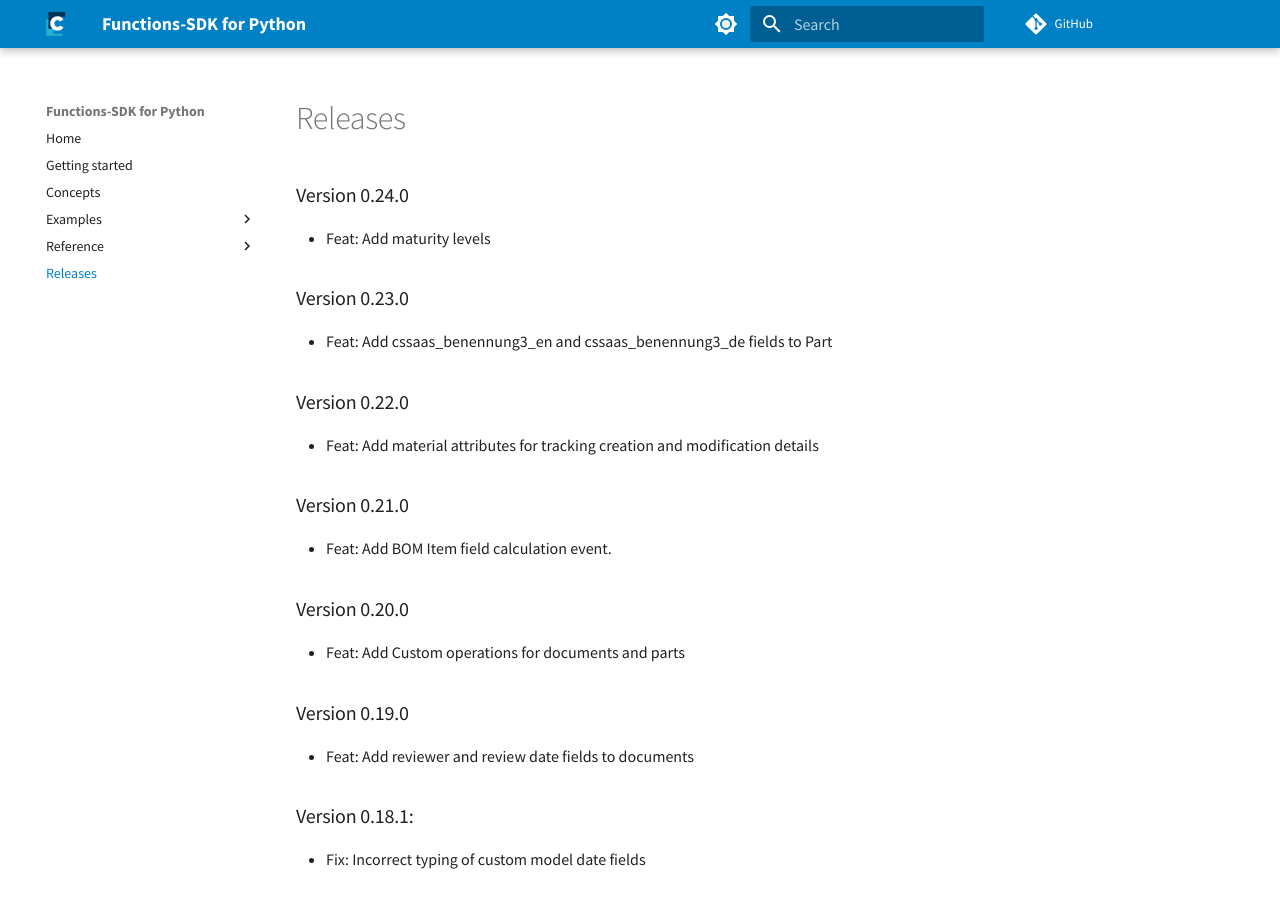
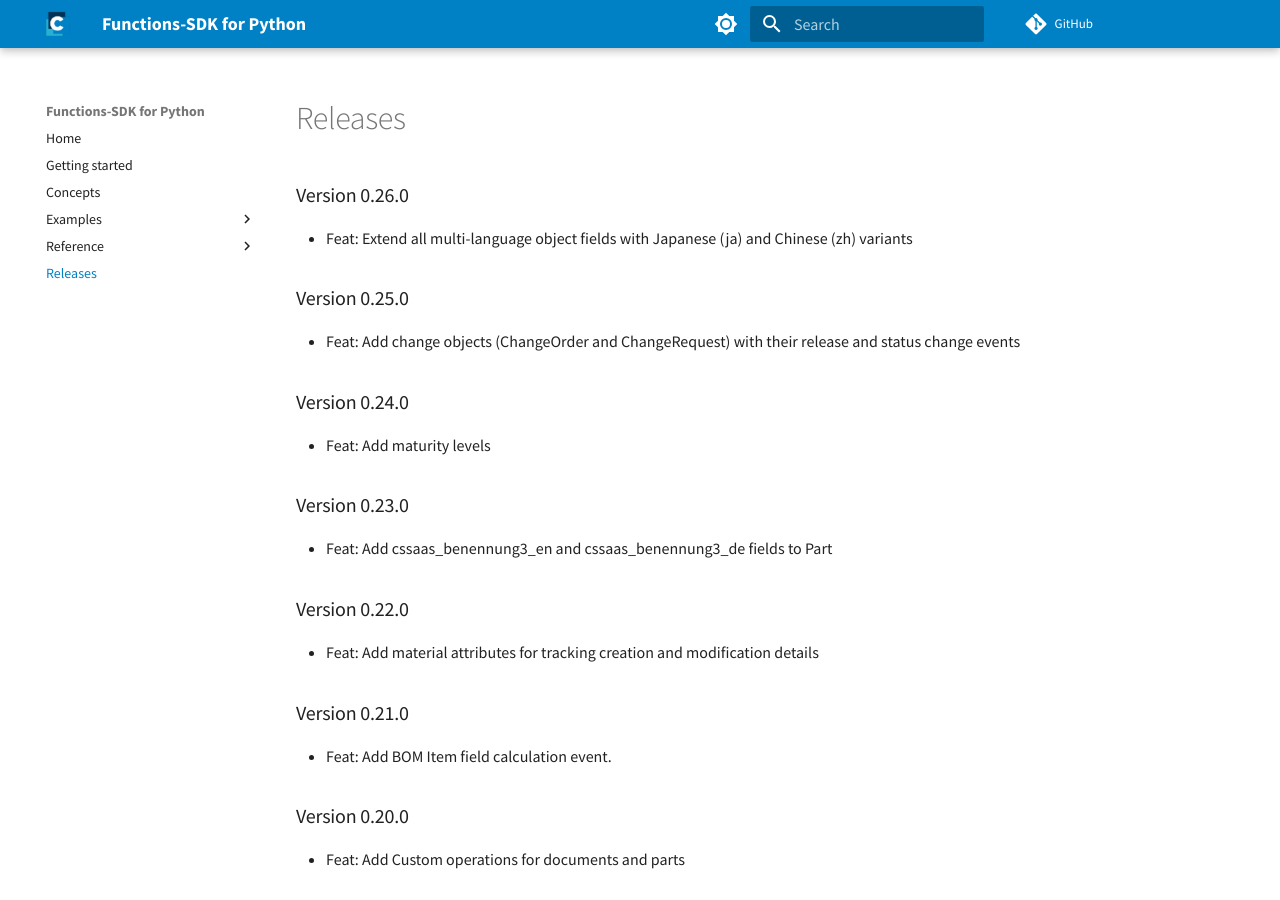
Before and after one commit to cslab/functions-sdk-python, an MkDocs documentation site: the page built from docs/release_notes.md, in a window 1280 px wide and 900 px high. Built offline with MkDocs 1.6.1 and Material for MkDocs 9.7.7, drawn with Linux system fonts in a browser that asks for light colours; comment, search, counter and statistics services are not loaded.

Commit message:
relnotes

```diff
--- a/docs/release_notes.md
+++ b/docs/release_notes.md
@@ -2,6 +2,12 @@
 hide:
   - toc
 ---
+
+### Version 0.26.0
+- Feat: Extend all multi-language object fields with Japanese (ja) and Chinese (zh) variants
+
+### Version 0.25.0
+- Feat: Add change objects (ChangeOrder and ChangeRequest) with their release and status change events
 
 ### Version 0.24.0
 - Feat: Add maturity levels
```
